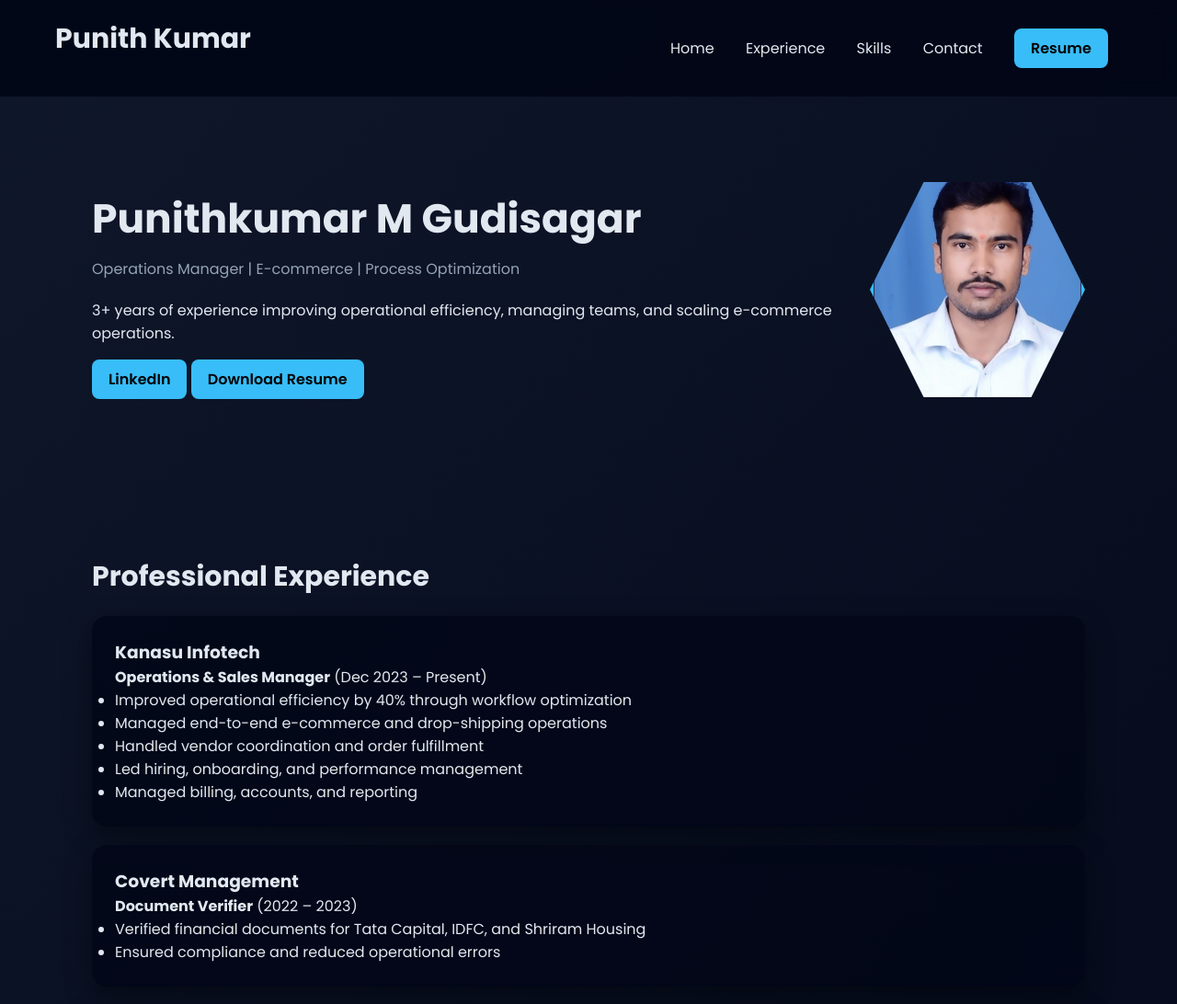
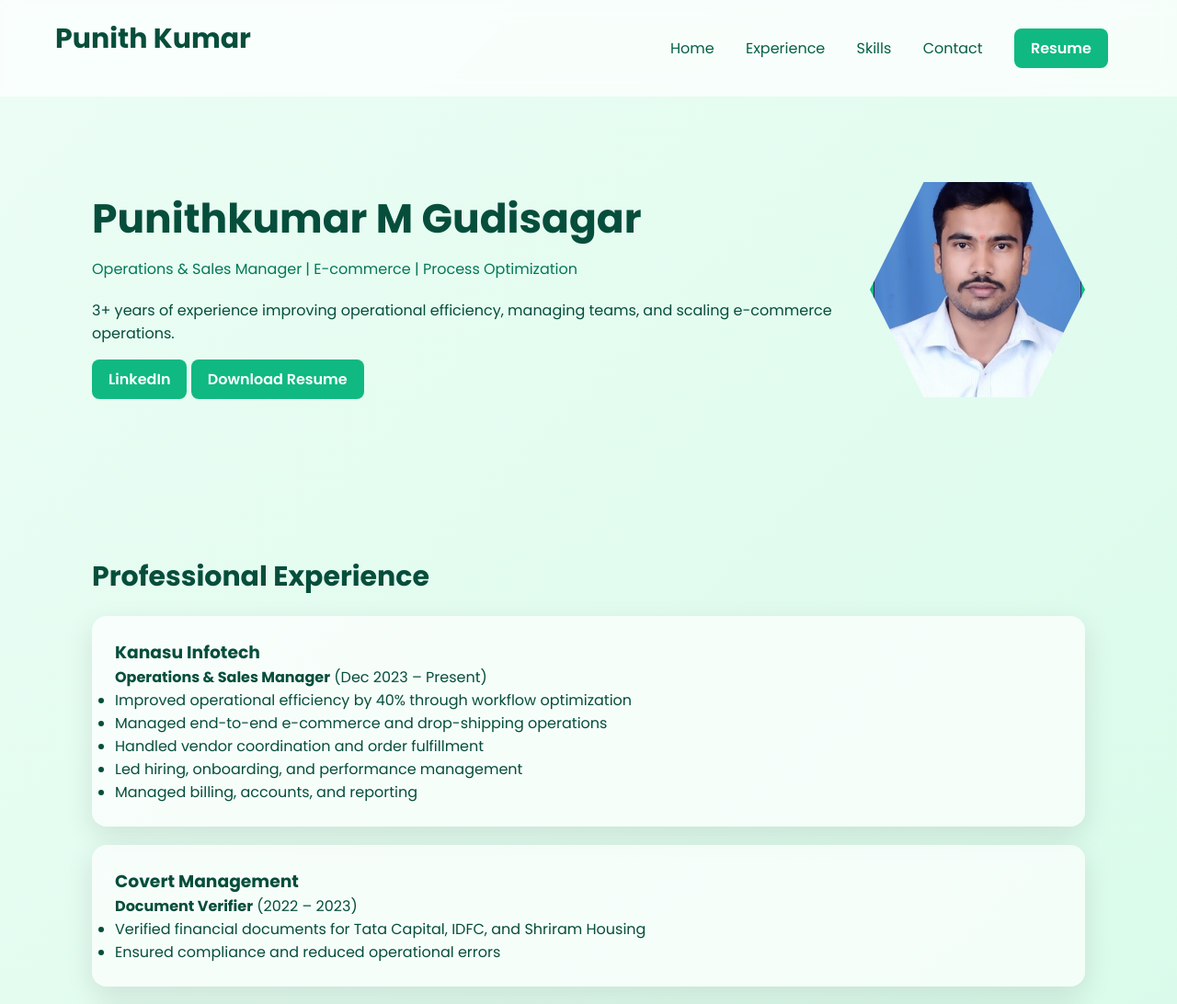
Before and after one commit to punithkumar686-sketch/punith-portfolio, a plain HTML site: page index.html in a window 1280 px wide. Shown: the top 1092 px of the page at 92% size. Drawn offline with Linux system fonts and the light colour scheme.

Commit message:
Update index.html

```diff
--- a/index.html
+++ b/index.html
@@ -7,13 +7,13 @@
   <link href="https://fonts.googleapis.com/css2?family=Poppins:wght@300;400;600;700&display=swap" rel="stylesheet">
   <style>
     * { margin: 0; padding: 0; box-sizing: border-box; }
-    body { font-family: 'Poppins', sans-serif; background: linear-gradient(135deg,#0f172a,#020617); color: #e2e8f0; }
+    body { font-family: 'Poppins', sans-serif; background: linear-gradient(135deg,#ecfdf5,#d1fae5); color: #064e3b; }
 
-    header { display: flex; justify-content: space-between; align-items: center; padding: 20px 60px; background: rgba(2,6,23,0.9); position: sticky; top: 0; backdrop-filter: blur(10px); }
-    nav a { margin: 0 15px; color: #e2e8f0; text-decoration: none; font-weight: 500; }
-    nav a:hover { color: #38bdf8; }
+    header { display: flex; justify-content: space-between; align-items: center; padding: 20px 60px; background: rgba(255,255,255,0.7); position: sticky; top: 0; backdrop-filter: blur(10px); }
+    nav a { margin: 0 15px; color: #065f46; text-decoration: none; font-weight: 500; }
+    nav a:hover { color: #10b981; }
 
-    .btn { background: #38bdf8; padding: 10px 18px; border-radius: 8px; color: #000; text-decoration: none; font-weight: 600; }
+    .btn { background: #10b981; padding: 10px 18px; border-radius: 8px; color: white; text-decoration: none; font-weight: 600; }
 
     section { padding: 80px 100px; }
 
@@ -23,9 +23,9 @@
       width: 260px;
       height: 260px;
       clip-path: polygon(25% 5%, 75% 5%, 100% 50%, 75% 95%, 25% 95%, 0% 50%);
-      border: 4px solid #38bdf8;
+      border: 4px solid #10b981;
       overflow: hidden;
-      box-shadow: 0 0 30px rgba(56,189,248,0.4);
+      box-shadow: 0 0 30px rgba(16,185,129,0.4);
     }
 
     .hexagon img { width: 100%; height: 100%; object-fit: cover; }
@@ -33,19 +33,19 @@
     h1 { font-size: 44px; margin-bottom: 10px; }
     h2 { font-size: 30px; margin-bottom: 20px; }
 
-    .subtitle { color: #94a3b8; margin-bottom: 20px; }
+    .subtitle { color: #047857; margin-bottom: 20px; }
 
     .card {
-      background: rgba(2,6,23,0.8);
+      background: rgba(255,255,255,0.7);
       padding: 25px;
       border-radius: 16px;
       margin-bottom: 20px;
-      box-shadow: 0 10px 30px rgba(0,0,0,0.4);
+      box-shadow: 0 10px 30px rgba(0,0,0,0.1);
     }
 
     .skills-grid { display: grid; grid-template-columns: repeat(auto-fit,minmax(250px,1fr)); gap: 20px; }
 
-    footer { text-align: center; padding: 30px; background: #020617; }
+    footer { text-align: center; padding: 30px; background: rgba(255,255,255,0.7); }
   </style>
 </head>
 <body>
@@ -64,7 +64,7 @@
 <section id="home" class="home">
   <div>
     <h1>Punithkumar M Gudisagar</h1>
-    <p class="subtitle">Operations Manager | E-commerce | Process Optimization</p>
+    <p class="subtitle">Operations & Sales Manager | E-commerce | Process Optimization</p>
     <p>3+ years of experience improving operational efficiency, managing teams, and scaling e-commerce operations.</p>
     <br>
     <a class="btn" href="https://linkedin.com/in/punith-kumar-116992112" target="_blank">LinkedIn</a>
```
